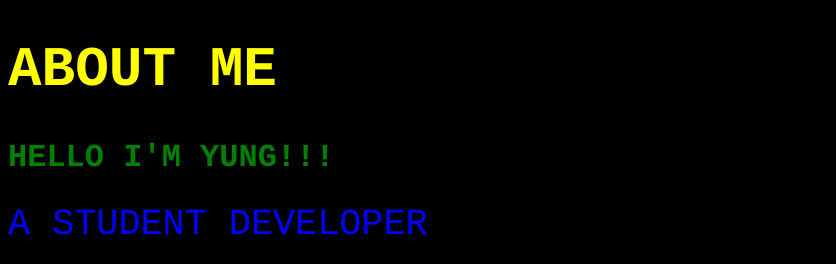
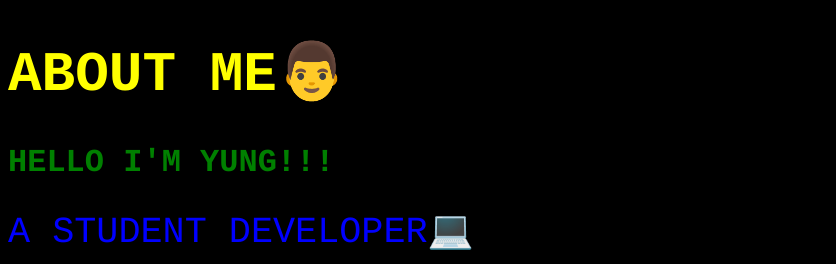
Before and after one commit to Yungnuel/Yungnuel.github.io, a plain HTML site: page index.html in a window 1280 px wide. Shown: the top 264 px of the page, without its empty margins (0-836 px from the left). Drawn offline with Linux system fonts and the light colour scheme.

Commit message:
Update index.html

```diff
--- a/index.html
+++ b/index.html
@@ -31,10 +31,10 @@ p1 {color: blue;}
 
 </style>
 </head>
-<h1>ABOUT ME</h1>
+<h1>ABOUT ME&#128104;</h1>
 
 <h2>HELLO I'M YUNG!!!</h2>
-<p1>A STUDENT DEVELOPER</p1>
+<p1>A STUDENT DEVELOPER&#128187;</p1>
 <p>I am learning and building things within my imagination.</p>
 
 
```
